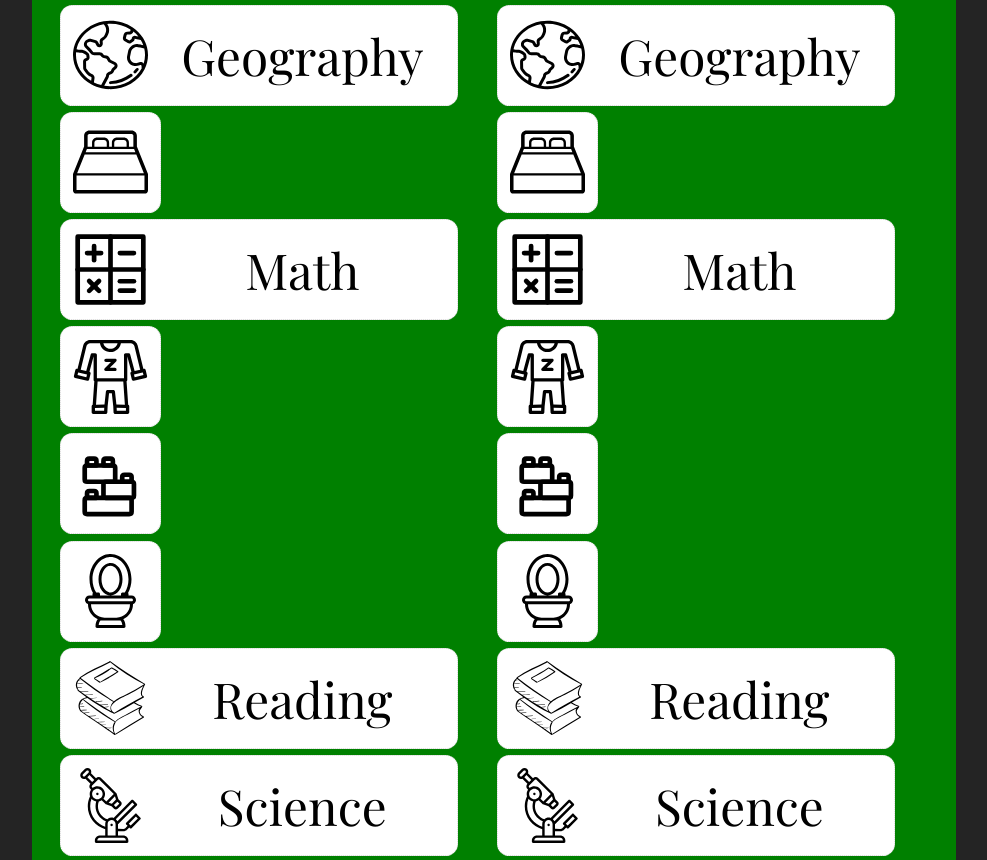
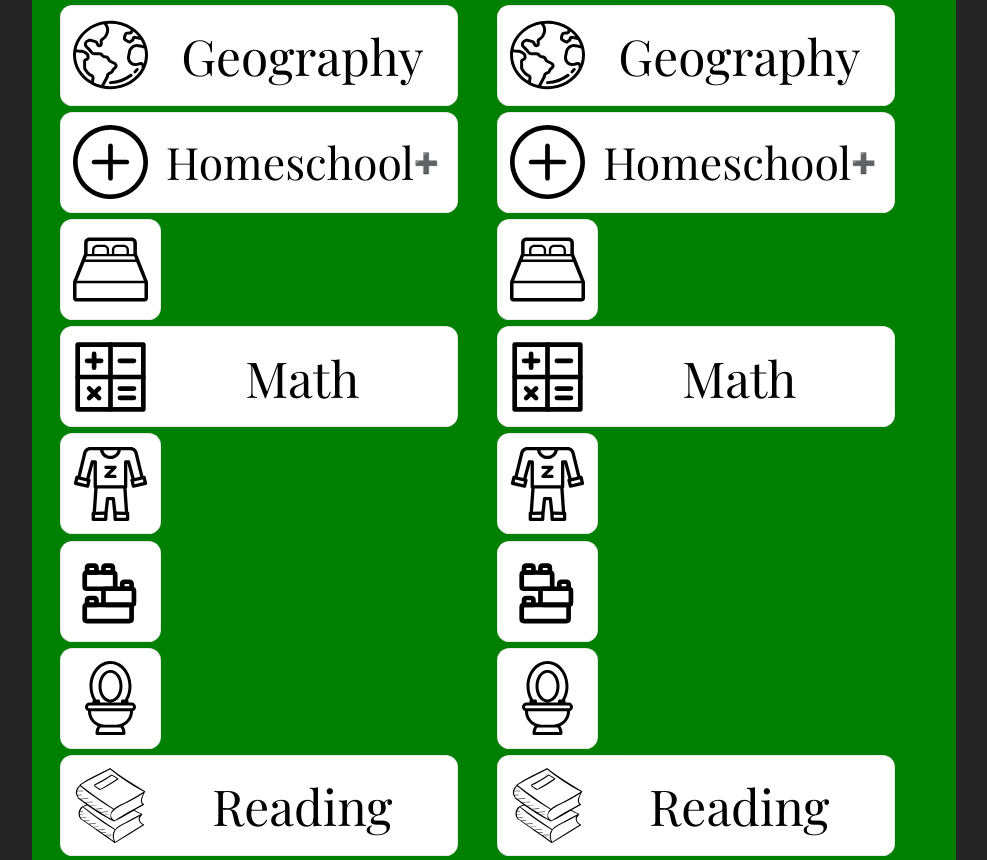
Before and after one commit to pairich-family/whiteboard-assets, a React (Vite) app: page / in a window 1280 px wide. Shown: the part 4951-5811 px from the top of the page, without its empty margins (146-1133 px from the left). Built offline with nearby package versions, Linux system fonts and the light colour scheme.

Commit message:
feat(tasks): add very hacky `Homeschool+`

```diff
--- a/src/tasks.css
+++ b/src/tasks.css
@@ -55,6 +55,16 @@
   font-size: calc(var(--inch) * 0.5);
 }
 
+.label.homeschool-plus-hack {
+  font-size: calc(var(--inch) * 0.45);
+  display: flex;
+  align-items: center;
+}
+
+.label.homeschool-plus-hack span {
+  font-size: calc(var(--inch) * 0.2);
+}
+
 .task.task-collapsed .label {
   display: none;
 }
--- a/src/tasks.tsx
+++ b/src/tasks.tsx
@@ -10,6 +10,7 @@ import iconCleanHouse from "./assets/Clean house.svg";
 import iconDayClothes from "./assets/Day clothes.svg";
 import iconDoHair from "./assets/Do hair.svg";
 import iconGeography from "./assets/Geography.svg";
+import iconHomeschoolPlus from "./assets/Homeschool Plus.svg";
 import iconMakeBed from "./assets/Make bed.svg";
 import iconMath from "./assets/Math.svg";
 import iconNightClothes from "./assets/Night clothes.svg";
@@ -24,15 +25,28 @@ export interface TaskProps {
   svgUrl: string;
   label: string;
   collapsed?: boolean;
+  homeschoolPlusLabelHack?: boolean;
 }
 
-export const Task: FC<TaskProps> = ({ svgUrl, label, collapsed }) => {
+export const Task: FC<TaskProps> = ({
+  svgUrl,
+  label,
+  collapsed,
+  homeschoolPlusLabelHack,
+}) => {
   return (
     <div className={["task", "dotted"].join(" ") + (collapsed ? " task-collapsed" : "")}>
       <div className="icon">
         <img src={svgUrl} alt={label} title={label} />
       </div>
-      <div className="label">{label}</div>
+      {homeschoolPlusLabelHack ? (
+        <div
+          dangerouslySetInnerHTML={{ __html: label }}
+          className="label homeschool-plus-hack"
+        ></div>
+      ) : (
+        <div className="label">{label}</div>
+      )}
     </div>
   );
 };
@@ -99,6 +113,13 @@ export const TASKS_SPECS: TasksSpec[] = [
   },
   {
     task: {
+      svgUrl: iconHomeschoolPlus,
+      label: "Homeschool<span>&#x2795</span>",
+      homeschoolPlusLabelHack: true,
+    },
+  },
+  {
+    task: {
       svgUrl: iconMakeBed,
       label: "Make bed",
       collapsed: true,
```
Also changed, not shown: src/assets/Homeschool Plus.svg (added).
